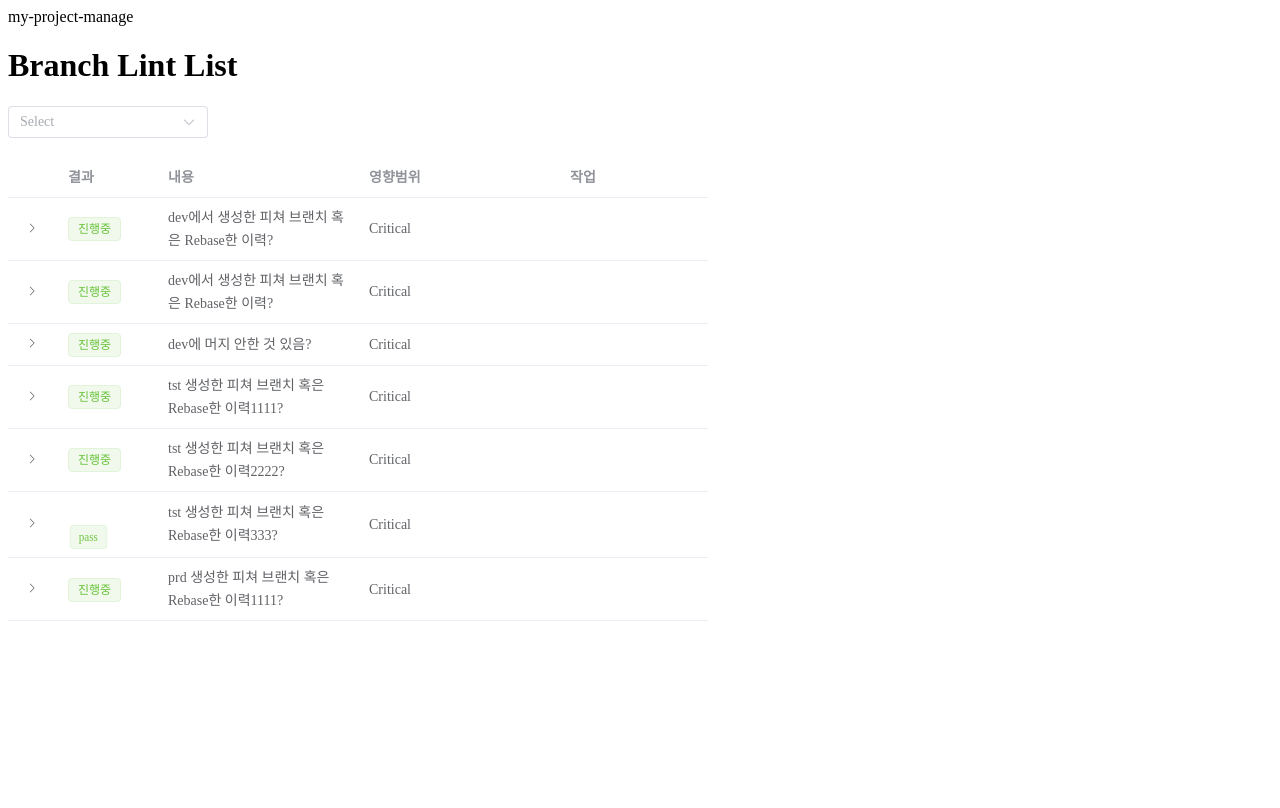
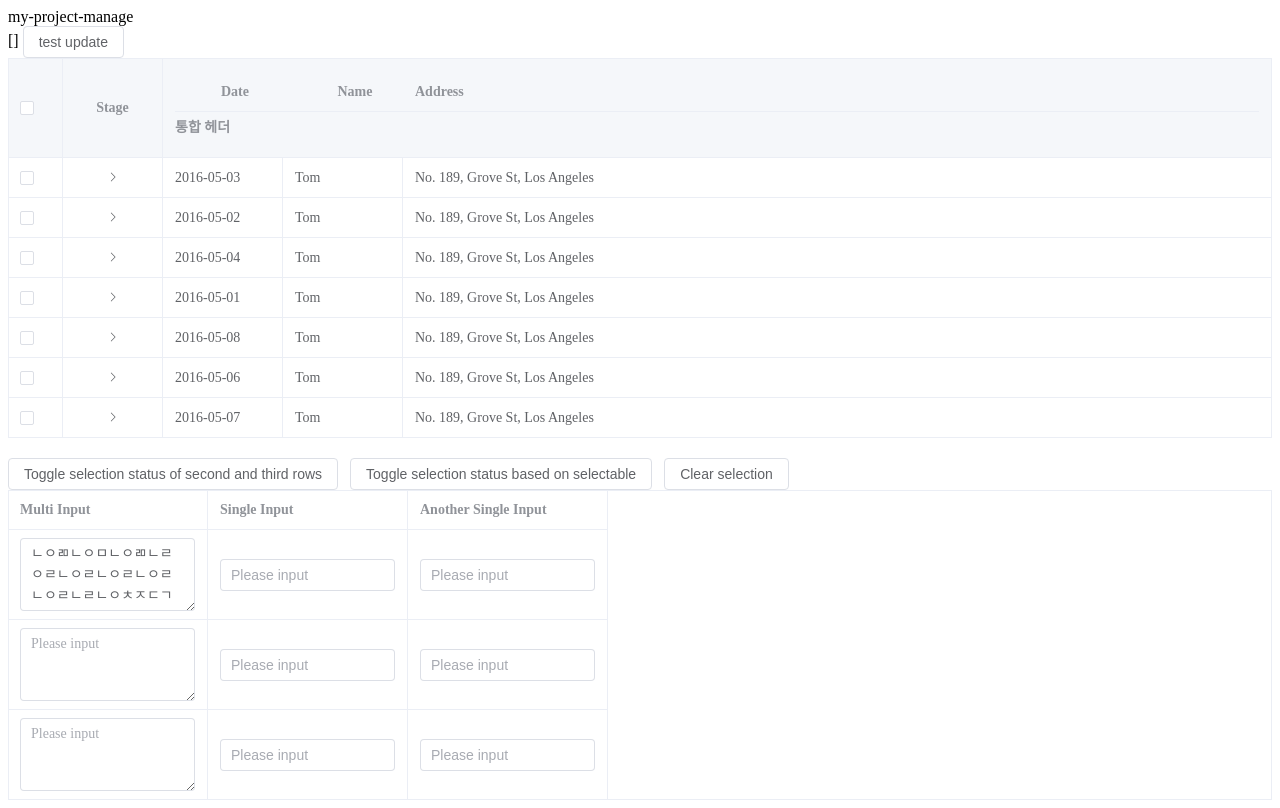
Before and after one commit to o5ranc/myVue, a Vue app: page / in a window 1280 px wide. Built offline with nearby package versions, Linux system fonts and the light colour scheme; a web font is replaced by a local one.

Commit message:
el-table expand 계속 펼쳐짐 유지 되도록록

```diff
--- a/src/App.vue
+++ b/src/App.vue
@@ -3,14 +3,14 @@
     <!-- <ProductList /> -->
     <!-- <ShoppingCart /> -->
     <!-- <TestView /> -->
-    <!-- <ElTableTestView /> -->
+    <ElTableTestView />
     <!-- <ChartTestView /> -->
     <!-- <SourceView /> -->
     <!-- <CardListView/> -->
     <!-- <SourceTreeView /> -->
     <!-- <KanbanList /> -->
      <!-- <PostitView /> -->
-     <BranchLintList />
+     <!-- <BranchLintList /> -->
   </div>
 </template>
 
@@ -20,29 +20,29 @@ import { defineComponent } from 'vue'
 // import { useCounterStore } from '@/stores/counter'
 // import ProductList from './components/ProductList.vue'
 // import ShoppingCart from './components/ShoppingCart.vue'
-// import TestView from './views/testViews/testView.vue'
-// import ElTableTestView from "./views/testViews/ElTableTestView.vue"
+// import TestView from './views/testViews/testeView.vue'
+import ElTableTestView from "./views/testViews/ElTableTestView.vue"
 // import ChartTestView from './views/testViews/ChartTestView.vue'
 // import SourceView from './views/testViews/SourceView.vue'
 // import CardListView from './views/testViews/CardListView.vue'
 // import SourceTreeView from './views/testViews/SourceTreeView.vue'
 // import KanbanList from './views/testViews/kanban/KanbanList.vue';
 // import PostitView from './views/alert/PostitView.vue';
-import BranchLintList from './views/testViews/BranchLintList.vue';
+// import BranchLintList from './views/testViews/BranchLintList.vue';
 
 export default defineComponent({
   components: {
     // ProductList,
     // ShoppingCart
     // TestView,
-    // ElTableTestView,
+    ElTableTestView,
     // ChartTestView,
     // SourceView,
     // CardListView,
     // SourceTreeView,
     // KanbanList,
     // PostitView
-    BranchLintList
+    // BranchLintList
   },
   setup() {
     // const countStore = useCounterStore()
--- a/src/views/testViews/elTableTestView.vue
+++ b/src/views/testViews/elTableTestView.vue
@@ -1,5 +1,10 @@
 <template>
   <div>
+    {{ expandedRows }}
+    <el-button @click="() => {
+      console.log(tableData[0].commitDetails[0].user)
+      tableData[0].commitDetails[0].user = 'ran'
+    }">test update</el-button>
     <div class="custom-table">
       <!--  체크박스가 있는 테이블  -->
       <el-table
@@ -9,8 +14,19 @@
         :border="true"
         @selection-change="handleSelectionChange"
         :header-row-style="{ height: '100px' }"
+        row-key="id"
+        :expand-row-keys="expandedRows"
       >
         <el-table-column type="selection" width="55" />
+        <el-table-column label="Stage" width="100" type="expand">
+          <template #default="props">
+            <el-table :data="props.row.commitDetails" style="width: 100%">
+              <el-table-column prop="message" label="Message" width="100" />
+              <el-table-column prop="user" label="User" width="100" />
+              <el-table-column prop="time" label="Time" width="100" />
+            </el-table>
+          </template>
+        </el-table-column>
         <el-table-column>
           <template #header>
             <div class="custom-header" style="width: 100%">
@@ -102,14 +118,22 @@
 </template>
 
 <script lang="ts" setup>
-import { ref } from 'vue'
+import { ref, reactive } from 'vue'
 import type { TableInstance } from 'element-plus'
+
+interface CommitDetail {
+  message: string
+  user: string
+  time: string
+  sha: string
+}
 
 interface User {
   id: number
   date: string
   name: string
   address: string
+  commitDetails: CommitDetail[]
 }
 
 interface EditableRow {
@@ -136,50 +160,64 @@ const handleSelectionChange = (val: User[]) => {
   multipleSelection.value = val
 }
 
-const tableData: User[] = [
+const tableData = reactive<User[]>([
   {
     id: 1,
     date: '2016-05-03',
     name: 'Tom',
     address: 'No. 189, Grove St, Los Angeles',
+    commitDetails: [
+      {
+        message: 'Commit 1',
+        user: 'John',
+        time: '2021-01-01',
+        sha: '1234567890'
+      }
+    ]
   },
   {
     id: 2,
     date: '2016-05-02',
-    name: 'Tom',
+    name: ' Tom',
     address: 'No. 189, Grove St, Los Angeles',
+    commitDetails: []
   },
   {
     id: 3,
     date: '2016-05-04',
     name: 'Tom',
     address: 'No. 189, Grove St, Los Angeles',
+    commitDetails: []
   },
   {
     id: 4,
     date: '2016-05-01',
     name: 'Tom',
     address: 'No. 189, Grove St, Los Angeles',
+    commitDetails: []
   },
   {
     id: 5,
     date: '2016-05-08',
     name: 'Tom',
     address: 'No. 189, Grove St, Los Angeles',
+    commitDetails: []
   },
   {
     id: 6,
     date: '2016-05-06',
     name: 'Tom',
     address: 'No. 189, Grove St, Los Angeles',
+    commitDetails: []
   },
   {
     id: 7,
     date: '2016-05-07',
     name: 'Tom',
     address: 'No. 189, Grove St, Los Angeles',
+    commitDetails: []
   },
-]
+])
 
 const editableTableData: EditableRow[] = [
   {
@@ -312,6 +350,22 @@ const handleFocus = (event: FocusEvent, colIndex: number) => {
     target.select()
   }
 }
+
+const expandedRows = ref<number[]>([])
+
+const handleExpandChange = (row: User, expanded: boolean) => {
+  console.log('>>>>', row, expanded)
+  if (expanded) {
+    expandedRows.value.push(row.id)
+  } else {
+    const index = expandedRows.value.indexOf(row.id)
+    console.log(index)
+    if (index > -1) {
+    console.log(expandedRows.value)
+      expandedRows.value.splice(index, 1)
+    }
+  }
+}
 </script>
 
 <style scoped>
```
